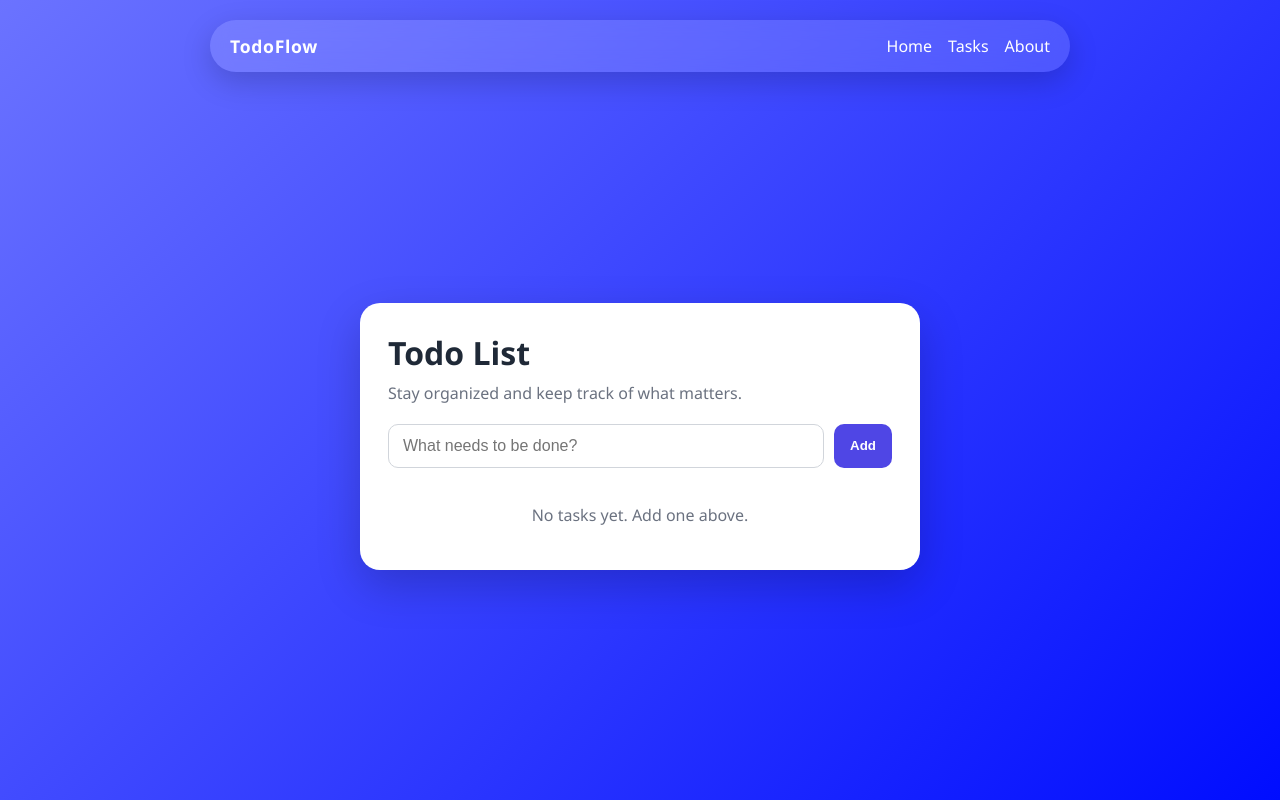
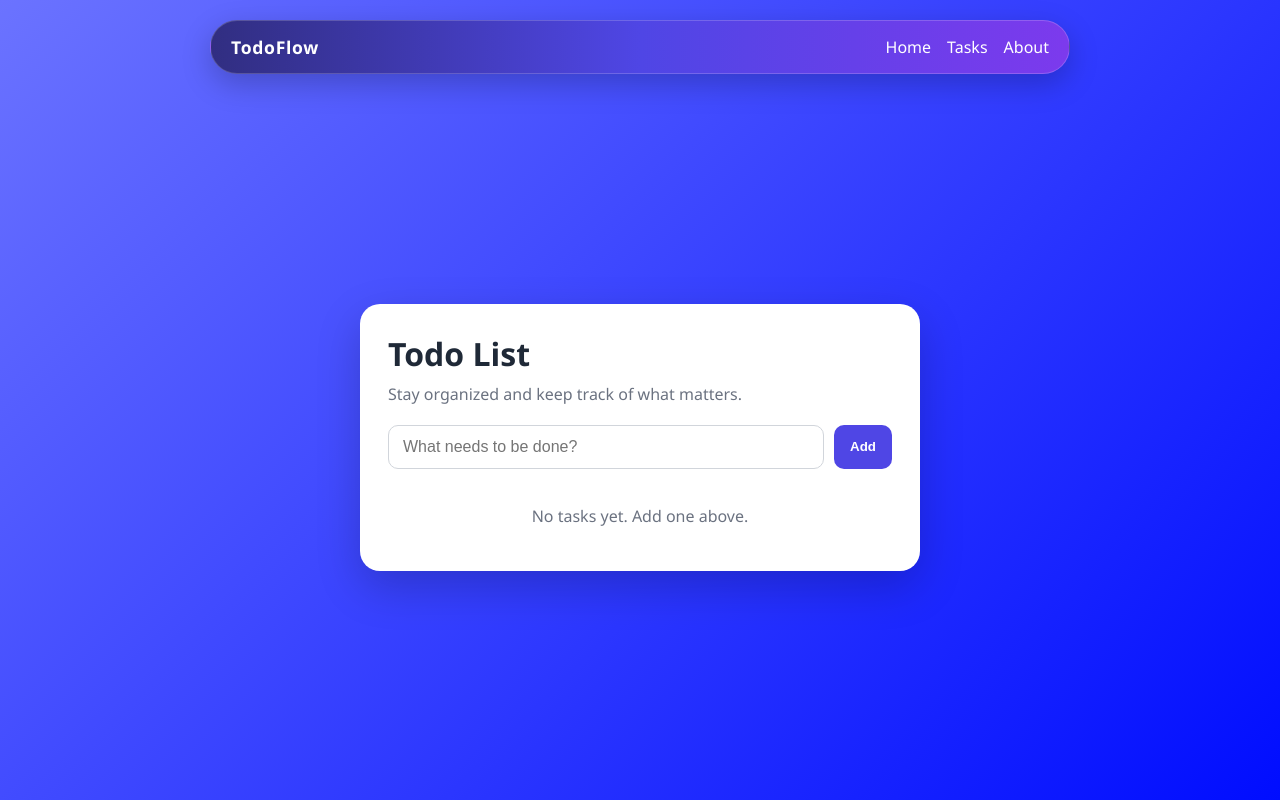
Before and after one commit to Brijesh832047/To-do-list, a plain HTML site: page index.html in a window 1280 px wide. Drawn offline with Linux system fonts and the light colour scheme.

Commit message:
Added color to navigation bar

```diff
--- a/style.css
+++ b/style.css
@@ -46,12 +46,12 @@ body {
   display: flex;
   justify-content: space-between;
   align-items: center;
-  background: rgba(255, 255, 255, 0.14);
-  backdrop-filter: blur(10px);
+  background: linear-gradient(90deg, #312e81 0%, #4f46e5 50%, #7c3aed 100%);
   color: white;
   padding: 14px 20px;
   border-radius: 999px;
-  box-shadow: 0 10px 30px rgba(0, 0, 0, 0.18);
+  box-shadow: 0 10px 30px rgba(0, 0, 0, 0.22);
+  border: 1px solid rgba(255, 255, 255, 0.18);
 }
 
 .nav-brand {
@@ -74,6 +74,7 @@ body {
 
 .nav-links a:hover {
   opacity: 0.8;
+  text-shadow: 0 0 8px rgba(255, 255, 255, 0.4);
 }
 
 .app {
```
